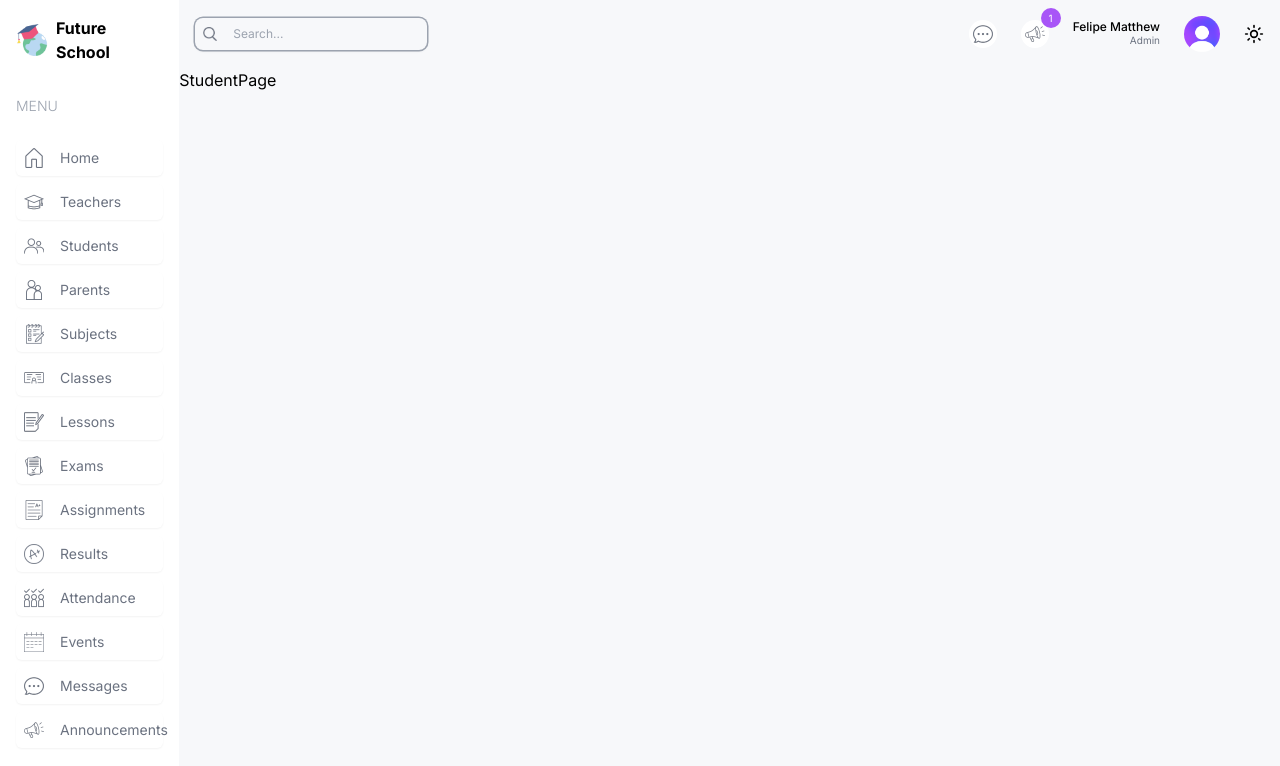
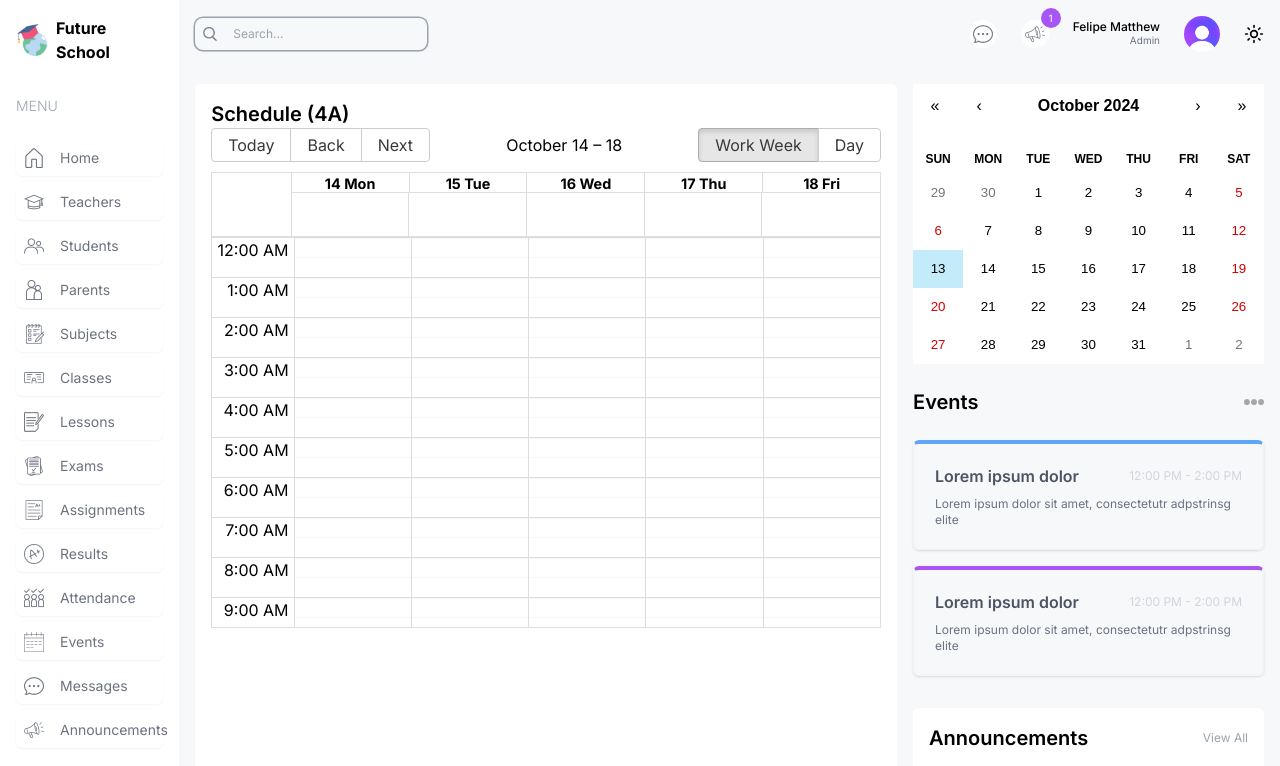
Before and after one commit to FelipeMatthew/school-management, a Next.js app: page /student in a window 1280 px wide. Shown: the top 766 px of the page. Built offline with nearby package versions, Linux system fonts and the light colour scheme.

Commit message:
wip: student week/day calendar

```diff
--- a/package.json
+++ b/package.json
@@ -9,9 +9,12 @@
     "lint": "next lint"
   },
   "dependencies": {
+    "@types/react-big-calendar": "^1.8.12",
+    "moment": "^2.30.1",
     "next": "^14.2.15",
     "re-chart": "^1.0.0",
     "react": "^18",
+    "react-big-calendar": "^1.15.0",
     "react-calendar": "^5.0.0",
     "react-dom": "^18",
     "recharts": "^2.13.0",
--- a/src/app/(dashboard)/student/page.tsx
+++ b/src/app/(dashboard)/student/page.tsx
@@ -1,8 +1,25 @@
+"use client"
 import React from 'react'
+import EventCalendar from '../../../components/EventCalendar'
+import Announcements from '../../../components/Announcements'
+import BigCalendar from '../../../components/BigCalendar'
 
 const StudentPage = () => {
   return (
-    <div>StudentPage</div>
+    <div className='p-4 flex gap-4 flex-col xl:flex-row'>
+      {/* LEFT */}
+      <div className='w-full xl:w-2/3'>
+      <div className='h-full bg-white p-4 rounded-md'>
+        <h1 className='text-xl font-semibold'>Schedule (4A)</h1>
+        <BigCalendar/>
+      </div>
+      </div>
+      {/* RIGHT */}
+      <div className="w-full xl:w-1/3 flex flex-col gap-8">
+        <EventCalendar />
+        <Announcements/>
+      </div>
+    </div>
   )
 }
 
--- /dev/null
+++ b/src/components/BigCalendar.tsx
@@ -0,0 +1,23 @@
+"use client"
+import { Calendar, momentLocalizer } from 'react-big-calendar'
+import moment from 'moment'
+import { calendarEvents } from '../lib/data';
+import "react-big-calendar/lib/css/react-big-calendar.css"
+
+const localizer = momentLocalizer(moment)
+
+const BigCalendar = () => (
+  <div>
+    <Calendar
+      localizer={localizer}
+      events={calendarEvents}
+      startAccessor="start"
+      endAccessor="end"
+      views={["work_week", "day"]}
+      view='work_week'
+      style={{ height: 500 }}
+    />
+  </div>
+)
+
+export default BigCalendar;
```
Also changed, not shown: 1 other file (tests, documents, lock files or other folders).
